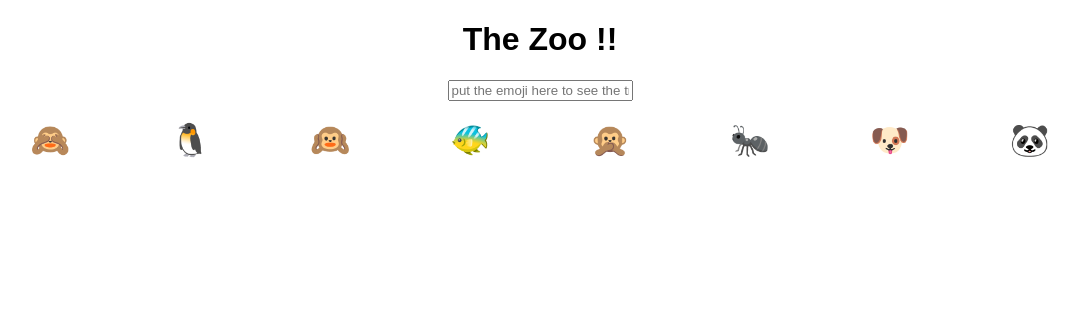
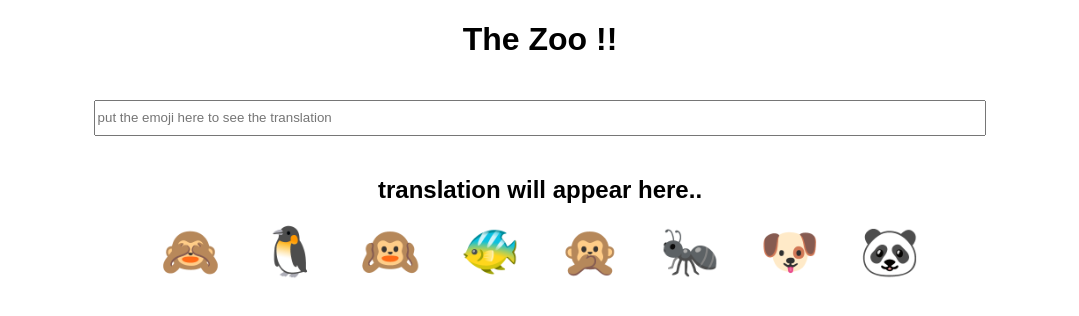
Before and after one commit to JuvitaSaini09/Animal-Interpreter, a React (Create React App) app: page / in a window 1280 px wide. Shown: the top 316 px of the page, without its empty margins (100-1179 px from the left). Built offline with nearby package versions, Linux system fonts and the light colour scheme.

Commit message:
Docs and Styling: Document updated and css added

```diff
--- a/src/App.js
+++ b/src/App.js
@@ -1,5 +1,6 @@
 import "./styles.css";
 import React, { useState } from "react";
+//Database
 const animalDictionary = {
   "🙈": " See-No-Evil Monkey",
   "🐧": " Penguin",
@@ -10,13 +11,19 @@ const animalDictionary = {
   "🐶": "Dog Face",
   "🐼": "Panda Face"
 };
+//Object-->array
 var arrayOfEmoji = Object.keys(animalDictionary);
 
 export default function App() {
-  const [input, newInput] = useState("");
-
-  //update the Value of useState by taking key from user
+  //useState1
+  const [input, newInput] = useState("translation will appear here..");
+  //useState2
+  const [userData, newUserData] = useState("");
+  //Function:updatesthe Value of useState1 by taking key from user
   function inputHandler(event) {
+    var userTEXT = event.target.value;
+    newUserData(userTEXT);
+    //if-else to handle definded and undefined input
     if (animalDictionary[event.target.value] === undefined) {
       newInput("Emoji not found !!");
     } else {
@@ -24,6 +31,11 @@ export default function App() {
       newInput(animalDictionary[userInput]);
     }
   }
+  //function to update userSate1 when user click on emoji
+  function emojiClickHandler(event) {
+    newInput(animalDictionary[event]);
+  }
+
   return (
     <div className="App">
       <h1>The Zoo !!</h1>
@@ -32,12 +44,21 @@ export default function App() {
         placeholder="put the emoji here to see the translation"
         onChange={inputHandler}
       ></input>
+      <h3>{userData}</h3>
 
       <h2>{input}</h2>
       <div class="animals">
         {arrayOfEmoji.map(function (item) {
-          return <span class="animal">{item}</span>;
-        })}{" "}
+          return (
+            <span
+              key={item}
+              onClick={() => emojiClickHandler(item)}
+              class="animal"
+            >
+              {item}
+            </span>
+          );
+        })}
       </div>
     </div>
   );
--- a/src/styles.css
+++ b/src/styles.css
@@ -1,10 +1,19 @@
+@import url("https://fonts.googleapis.com/css2?family=Lobster&display=swap");
 .App {
-  font-family: sans-serif;
+  font-family: "Klee One", cursive, sans-serif;
+  font-weight: bold;
   text-align: center;
 }
+input {
+  margin-top: 20px;
+  margin-bottom: 20px;
+  width: 70%;
+  height: 30px;
+}
 .animals {
-  font-size: 2rem;
+  font-size: 3rem;
 }
 .animal {
-  padding: 20px 50px;
+  cursor: pointer;
+  padding: 20px 20px;
 }
```
